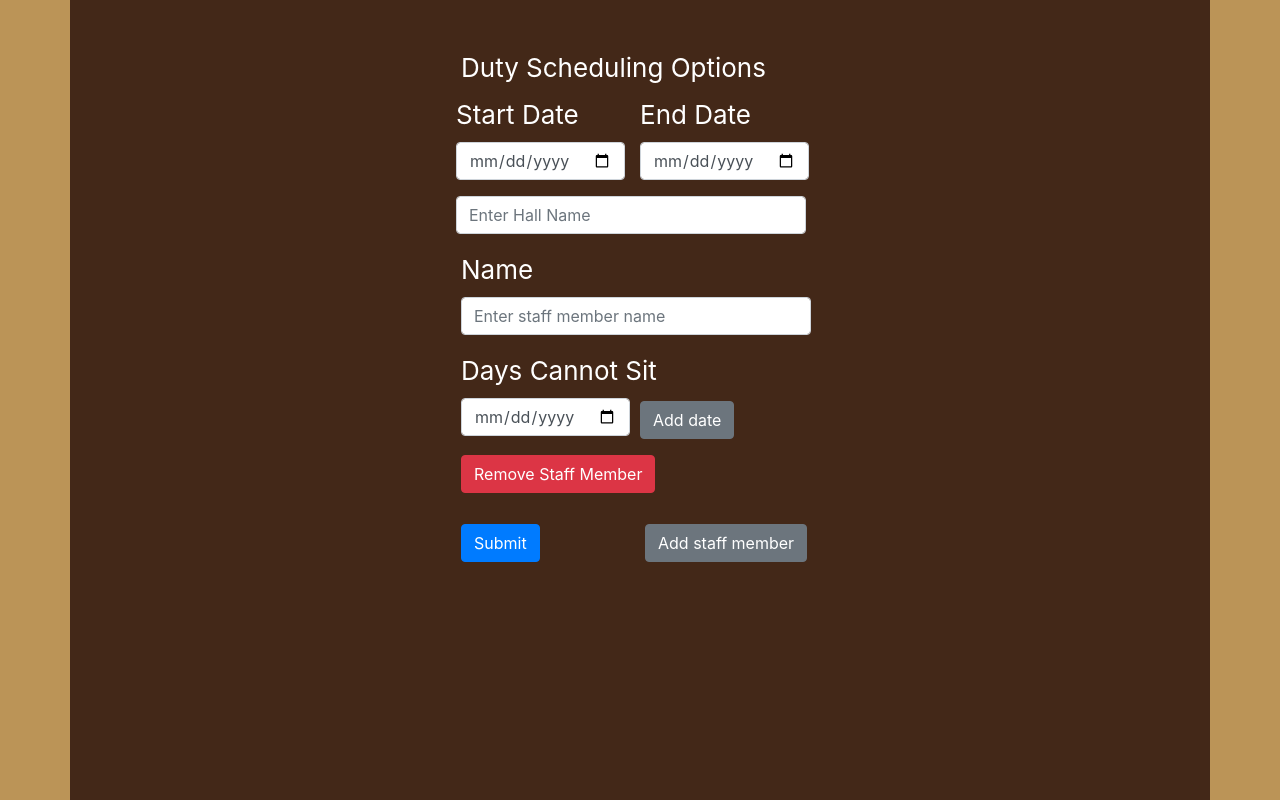
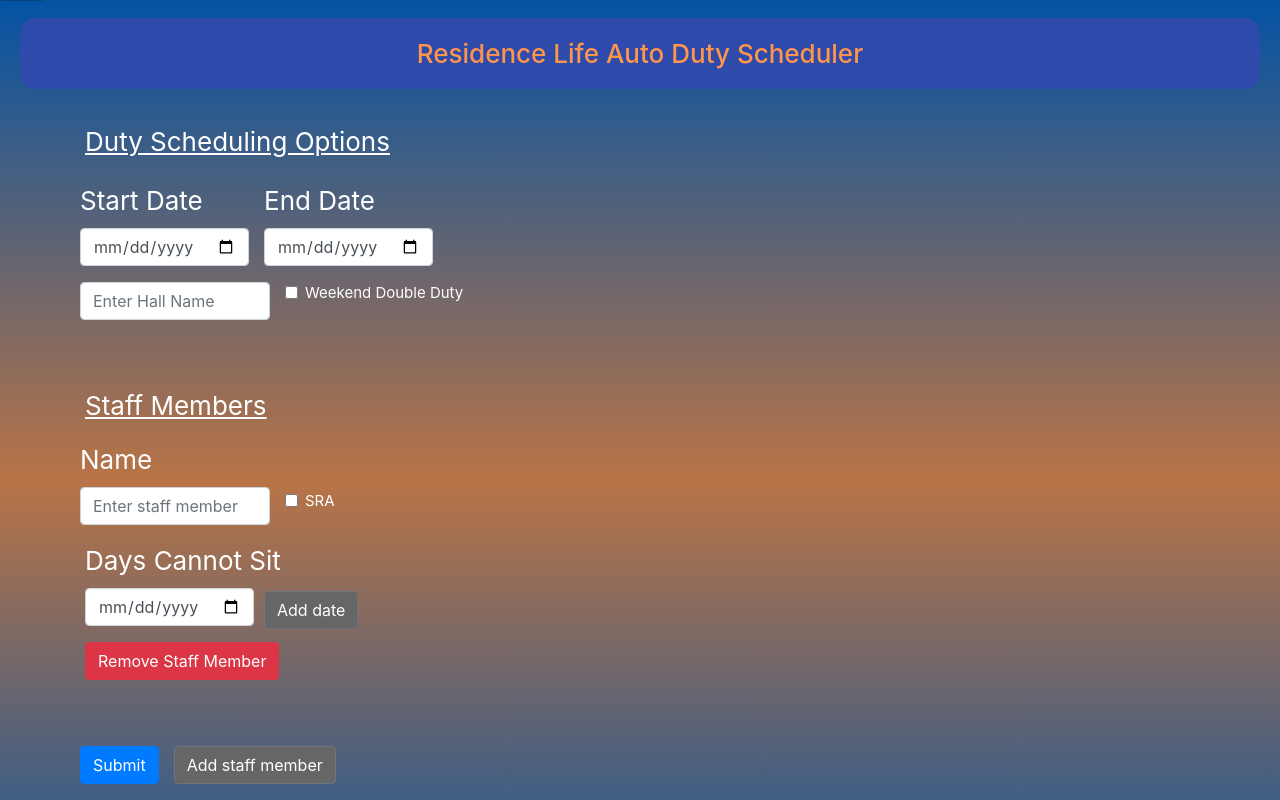
Before and after one commit to varlack1021/duty-scheduler, a React (Create React App) app in the folder my-app/: page / in a window 1280 px wide. Shown: the top 800 px of the page. Built offline with nearby package versions, Linux system fonts and the light colour scheme; the HTML template or start-up script is replaced by a standard one.

Commit message:
First implementation of a UI

```diff
--- a/my-app/public/index.html
+++ b/my-app/public/index.html
@@ -26,7 +26,7 @@
     -->
     <title>React App</title>
   </head>
-  <body style = "background-color: #BB9457">
+  <body>
     <noscript>You need to enable JavaScript to run this app.</noscript>
     <div id="root"></div>
     <!--
--- a/my-app/src/App.css
+++ b/my-app/src/App.css
@@ -1,63 +1,81 @@
 .App {
-  background-color: #432818;
   display: flex;
   flex-direction: column;
-  align-items: center;
   font-size: calc(10px + 2vmin);
-  color: white;
-  height: 350vh;
+  height: 65%;
+  background-image: linear-gradient(#0353a3, #b97446, #0353a3)
 
 }
 
-body {
-  background-color: lightblue;
-}
-
-#bg-right {
-  background-color: yellow;
-  position: fixed;
-  top: 10;
-  bottom: 0;
-  left: 50%;
-  right: 0;
-  z-index: -1;
-}
-.App-logo {
-  height: 40vmin;
-  pointer-events: none;
-}
-
-@media (prefers-reduced-motion: no-preference) {
-  .App-logo {
-    animation: App-logo-spin infinite 20s linear;
-  }
-}
-
-.App-background {
-  background: #bb9457;
-  background-size: ;
-}
 .App-header {
-  background-color: #282c34;
-  display: flex;
-  flex-direction: column;
+  background-color: #2E4AAA;
+  padding: 20px;
+  text-align: center;
+  margin-left: 20px;
+  margin-right: 20px;
+  border-radius: 15px;
   align-items: center;
   justify-content: center;
   font-size: calc(10px + 2vmin);
+  color: #ff944d;
+}
+
+.Seperation {
+  .opacity: 0%;
+  font-size: 1px;
+}
+
+.Form-Format {
+  display: flex;
+  flex-direction: column;
+  align-items: left;
+  font-size: calc(10px + 2vmin);
   color: white;
+
+}
+.Scheduling-options {
+  text-decoration: underline;
+  margin-top: 25px;
+}
+
+.Staff-members {
+  margin-top: 50px;
+  text-decoration: underline;
+}
+
+.btn.btn-secondary {
+  background-color: #666666;
 }
 
 .submit-row {
-  align-items: center;
-   justify-content: center;
-   line-height: 95px;
+  line-height: 95px;
 }
-.App-link {
-  color: #61dafb;
+
+.doubleDuty-checkBox {
+  font-size: 15px;
+}
+
+.sra-checkbox {
+  font-size: 15px;
+  position:relative;
+  top: 50px;
 }
 
 .input-box {
-  width: 350px;
+  width: 190px;
+}
+
+.Footer {
+  background-color: #2E4AAA;
+  border-radius: 15px;
+  margin-top: 75px;
+  margin-bottom: 10px;
+  padding-bottom: 15px;
+  text-align: center;
+  margin-left: 20px;
+  margin-right: 20px;
+  padding: 5px;
+  color: white;
 }
 
 @keyframes App-logo-spin {
--- a/my-app/src/App.js
+++ b/my-app/src/App.js
@@ -6,7 +6,6 @@ import Form from "react-bootstrap/Form";
 import Col from "react-bootstrap/Col";
 import Row from "react-bootstrap/Row";
 import Container from "react-bootstrap/Container";
-import AppendForm from "./appendForm";
 import Card from "react-bootstrap/Card";
 import Dropdown from "react-bootstrap/Dropdown";
 
@@ -15,12 +14,14 @@ function App() {
     hall: "",
     startDate: "",
     endDate: "",
+    doubleDuty: false,
   });
 
   let [staffData, setStaffData] = useState([
     {
       name: "",
       preferences: [""],
+      SRA: false,
     },
   ]);
 
@@ -61,7 +62,7 @@ function App() {
   }
 
   function addDate(index) {
-    console.log(staffData);
+    console.log(formData);
     staffData[index.index].preferences.push("");
     setStaffData([...staffData]);
   }
@@ -70,14 +71,19 @@ function App() {
     staffData.splice(index.index, 1);
     setStaffData([...staffData]);
   }
+
   return (
-    <div className="App-background">
-      <Container className="App">
-        <Form
-          className="mt-5"
-          onSubmit={(formEvent) => sendFormData(formEvent)}
-        >
-          <Form.Label>Duty Scheduling Options</Form.Label>
+    <div className="App">
+      <p className="Seperation">
+        This text is to have a component between the first component I want
+        padding and the top
+      </p>
+      <h1 className="App-header"> Residence Life Auto Duty Scheduler </h1>
+      <Container className="Form-Format">
+        <Form onSubmit={(formEvent) => sendFormData(formEvent)}>
+          <Form.Label className="Scheduling-options" style={{marginBottom: '20px'}}>
+            Duty Scheduling Options
+          </Form.Label>
           <Form.Row>
             <Form.Group>
               <Form.Label>Start Date</Form.Label>
@@ -120,16 +126,34 @@ function App() {
                 value={formData.hall}
               />
             </Form.Group>
+            <Form.Group>
+              <Col xs={"auto"}>
+                <Form.Check
+                  type="checkBox"
+                  label="Weekend Double Duty"
+                  className="doubleDuty-checkBox"
+                  onClick={() =>
+                    setFormData({
+                      ...formData,
+                      doubleDuty: !formData.doubleDuty,
+                    })
+                  }
+                />
+              </Col>
+            </Form.Group>
           </Form.Row>
+          <Form.Label className="Staff-members" style={{marginBottom: '15px'}}>Staff Members </Form.Label>
+
           {staffData.map((data, index) => (
             <React.Fragment>
+              <Form.Row>
                 <Form.Group key={index} className="input-box">
                   <Form.Label> Name </Form.Label>
 
                   <Form.Control
                     type="text"
                     required="True"
-                  placeholder="Enter staff member name"
+                    placeholder="Enter staff member"
                     onChange={(inputEvent) =>
                       setStaffData(
                         staffData.map((item, index2) =>
@@ -145,7 +169,28 @@ function App() {
                     value={staffData[index].name}
                   />
                 </Form.Group>
-
+                <Form.Group className="sra-checkbox">
+                  <Col xs={"auto"}>
+                    <Form.Check
+                      type="checkBox"
+                      label="SRA"
+                      className="sra-checkBox"
+                      onClick={() =>
+                        setStaffData(
+                          staffData.map((item, index2) =>
+                            index === index2
+                              ? {
+                                  ...staffData[index],
+                                  SRA: true,
+                                }
+                              : item
+                          )
+                        )
+                      }
+                    />
+                  </Col>
+                </Form.Group>
+              </Form.Row>
               <Form.Label>Days Cannot Sit</Form.Label>
               <Form.Row>
                 {staffData[index].preferences.map((input, index2) => (
@@ -160,15 +205,18 @@ function App() {
                                 index === index3
                                   ? {
                                       ...staffData[index],
-                                      preferences: item.preferences.map((item2, index4) =>
-                                          index2 === index4 ? inputEvent.target.value : item2
-                                      )
+                                      preferences: item.preferences.map(
+                                        (item2, index4) =>
+                                          index2 === index4
+                                            ? inputEvent.target.value
+                                            : item2
+                                      ),
                                     }
                                   : item
                               )
                             )
                           }
-                          value = {staffData[index].preferences[index2]}
+                          value={staffData[index].preferences[index2]}
                         />
                       </Form.Group>
                     </Col>
@@ -177,6 +225,7 @@ function App() {
                 <Col>
                   <Button
                     variant="secondary"
+                    className="btn.btn-secondary"
                     onClick={() => addDate({ index })}
                   >
                     Add date
@@ -188,6 +237,7 @@ function App() {
                   <Button
                     variant="danger"
                     onClick={() => removeStaffMember({ index })}
+                    style = {{marginBottom: '35px'}}
                   >
                     Remove Staff Member
                   </Button>
@@ -197,19 +247,23 @@ function App() {
           ))}
 
           <Form.Row className="submit-row">
-            <Col>
+            <Form.Group>
               <Button variant="primary" type="submit">
                 Submit
               </Button>
-            </Col>
+            </Form.Group>
+            <Form.Group>
               <Col>
                 <Button variant="secondary" onClick={addStaffMember}>
                   Add staff member
                 </Button>
               </Col>
+            </Form.Group>
           </Form.Row>
         </Form>
       </Container>
+
+      <footer className="Footer"> &copy; Pharez J. Varlack </footer>
     </div>
   );
 }
```
Also changed, not shown: 2 other files (tests, documents, lock files or other folders). Lines whose indentation alone changed are shown as unchanged.
